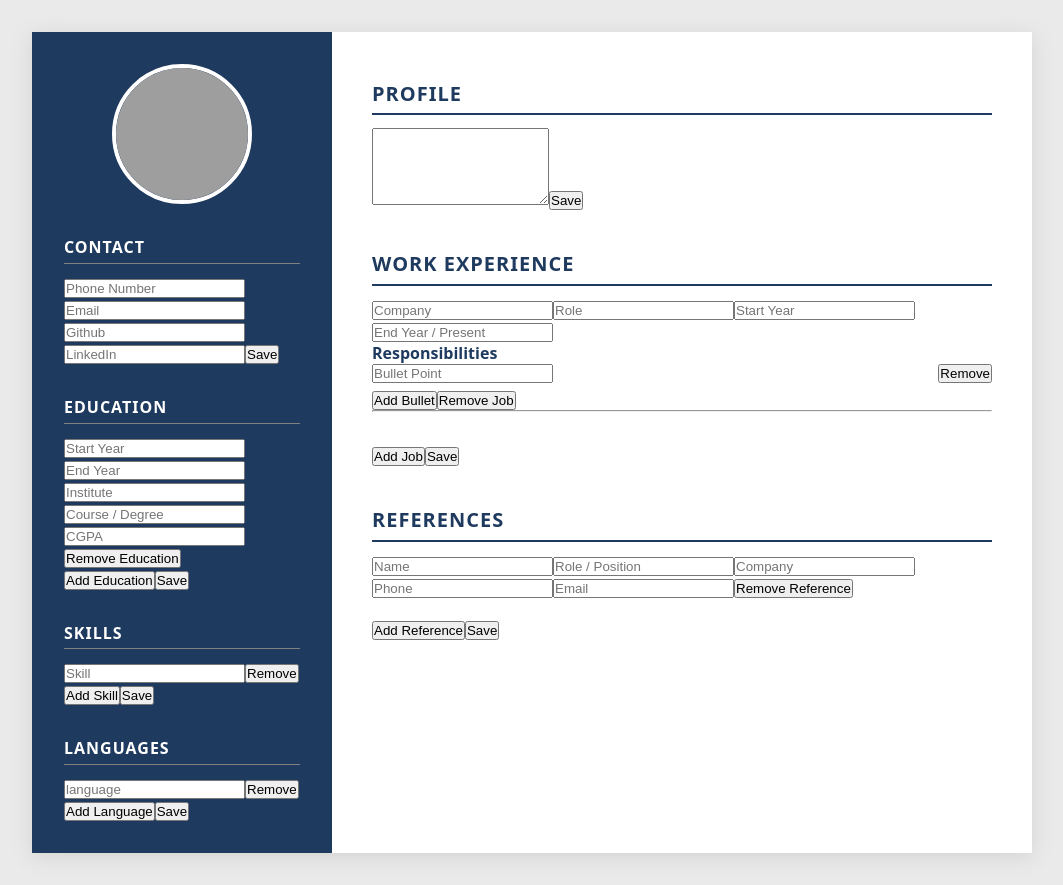
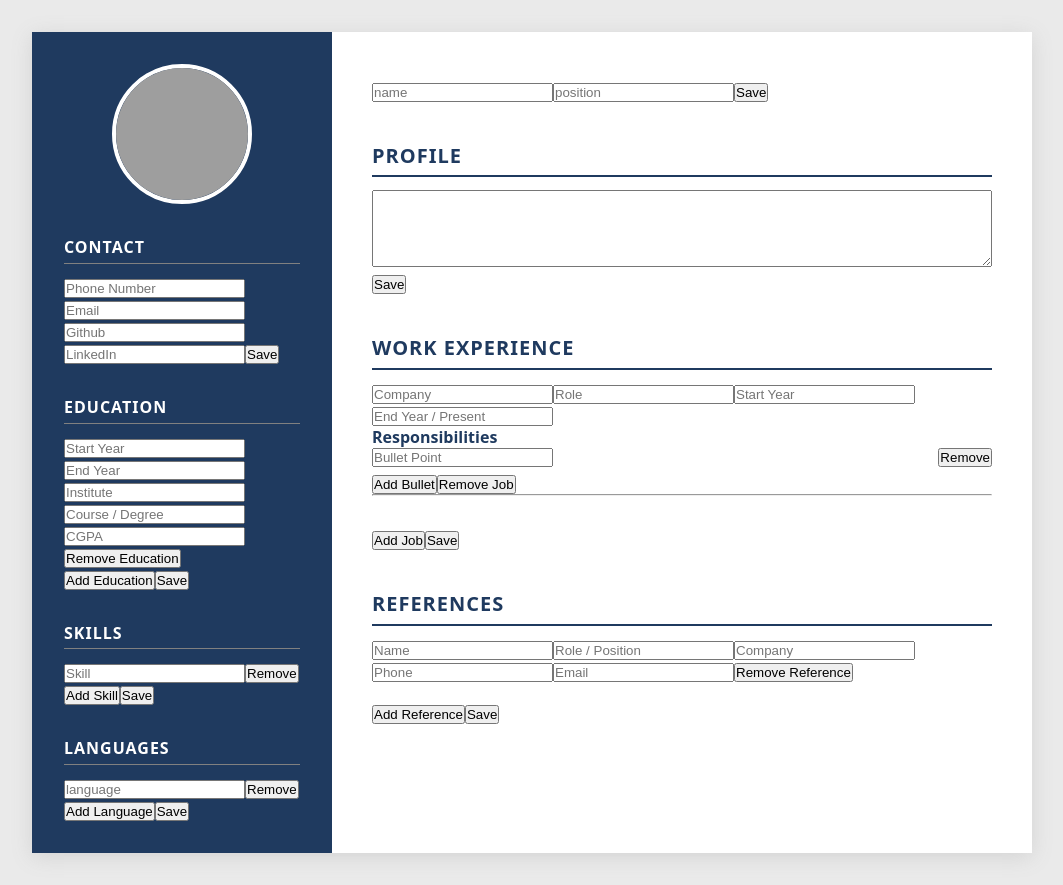
Before and after one commit to Prak005/cv-generator, a React (Vite) app: page / in a window 1280 px wide. Shown: the whole page, without its empty margins (108-1171 px from the left). Built offline with nearby package versions, Linux system fonts and the light colour scheme; grey boxes are pictures that could not be loaded.

Commit message:
comment out edit-btn syle

```diff
--- a/src/App.jsx
+++ b/src/App.jsx
@@ -4,6 +4,7 @@ import Education from './components/left/Education';
 import Skills from './components/left/Skills';
 import Languages from './components/left/Languages';
 
+import Header from './components/right/Header';
 import Profile from './components/right/Profile';
 import WorkExperience from './components/right/WorkExperience';
 import References from './components/right/Reference';
@@ -23,6 +24,7 @@ function App() {
                 <Languages />
             </aside>
             <main className="resume-right">
+                <Header />
                 <Profile />
                 <WorkExperience />
                 <References />
--- a/src/styles/App.css
+++ b/src/styles/App.css
@@ -26,7 +26,7 @@ body {
     max-width: 70%;
 }
 
-.edit-btn{
+/* .edit-btn{
     margin-top: 0.6rem;
     background: transparent;
     border: 1px solid white;
@@ -37,4 +37,4 @@ body {
 }
 .edit-btn:hover{
     background-color: lightgray;
-}
+} */
--- a/src/styles/Right.css
+++ b/src/styles/Right.css
@@ -30,6 +30,9 @@ h3{
 .profile p{
     font-size: 0.9rem;
     color: #4E5658;
+}
+.profile textarea{
+    width:100%;
 }
 
 .work-experience > div{
```
